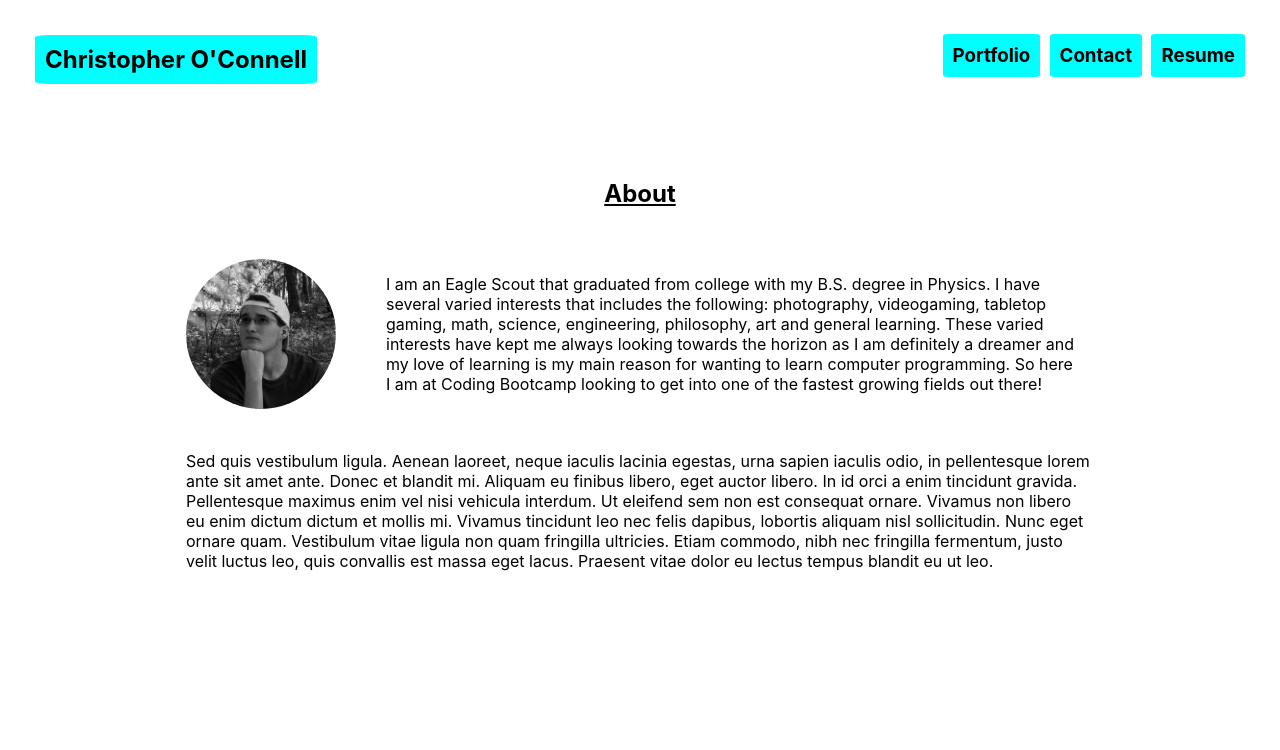
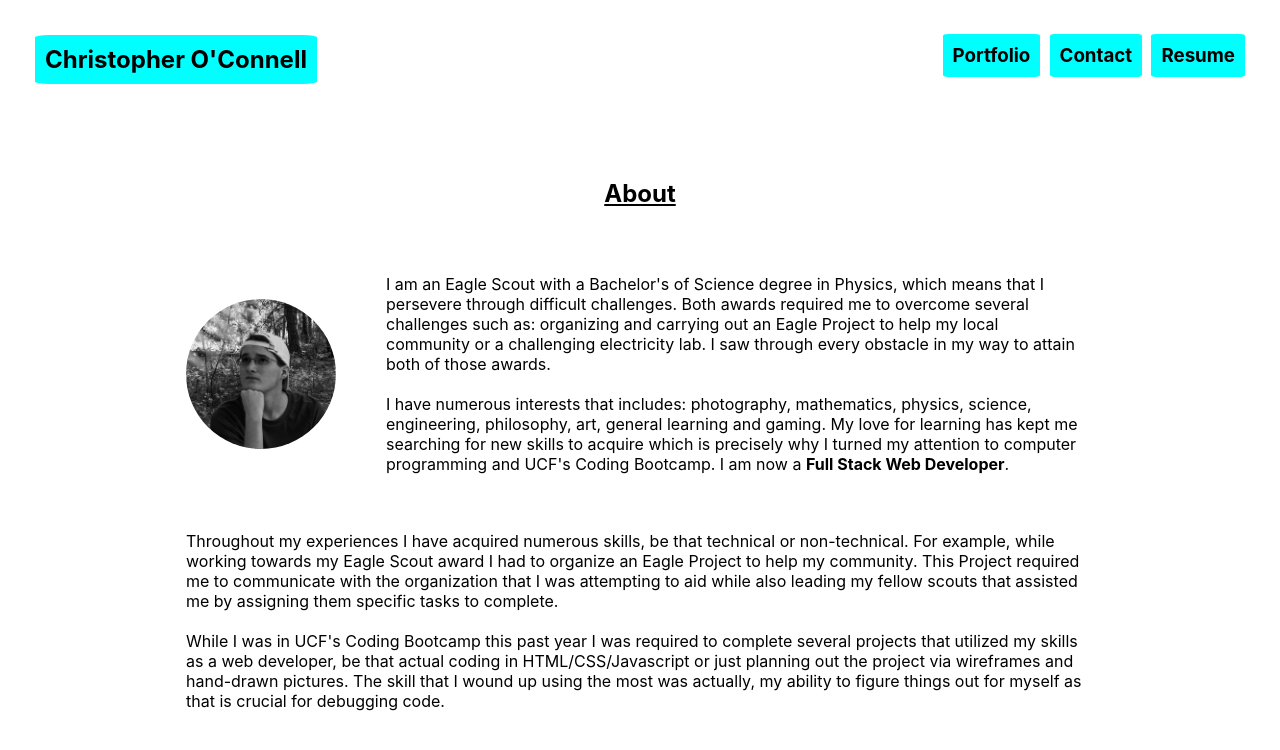
Before and after one commit to ChrisOCEagle/Portfolio, a React (Create React App) app in the folder client/: page /about in a window 1280 px wide. Shown: the top 750 px of the page. Built offline with nearby package versions, Linux system fonts and the light colour scheme.

Commit message:
edited the about section to include actual text that is about me

```diff
--- a/client/src/pages/About.js
+++ b/client/src/pages/About.js
@@ -42,7 +42,19 @@ class About extends Component {
                         <Image className="about" id="profile-image" src={Portrait} alt="Christopher O'Connell" style={{width: "150px", height: "150px"}}/>
                         <Aside id="background-section">
                             <Paragraph id="background">
-                                I am an Eagle Scout that graduated from college with my B.S. degree in Physics.
+                                I am an Eagle Scout with a Bachelor's of Science degree in Physics,
+                                which means that I persevere through difficult challenges.
+                                Both awards required me to overcome several challenges
+                                such as: organizing and carrying out an Eagle Project to help my local community
+                                or a challenging electricity lab.
+                                I saw through every obstacle in my way to attain both of those awards.
+                                <br/><br/>
+                                I have numerous interests that includes:
+                                photography, mathematics, physics, science, engineering, philosophy, art, general learning and gaming.
+                                My love for learning has kept me searching for new skills to acquire which is precisely why I turned
+                                my attention to computer programming and UCF's Coding Bootcamp.
+                                I am now a <strong>Full Stack Web Developer</strong>.
+                                {/* I am an Eagle Scout that graduated from college with my B.S. degree in Physics.
                                 I have several varied interests that includes the following:
                                 photography, videogaming, tabletop gaming, math, science, engineering,
                                 philosophy, art and general learning.
@@ -50,21 +62,21 @@ class About extends Component {
                                 These varied interests have kept me always looking towards the horizon
                                 as I am definitely a dreamer and my love of learning is my main reason for wanting to learn
                                 computer programming.
-                                So here I am at Coding Bootcamp looking to get into one of the fastest growing fields out there!
+                                So here I am at Coding Bootcamp looking to get into one of the fastest growing fields out there! */}
                             </Paragraph>
                         </Aside>
                     </Section>
                     <Section id="skills-section">
                         <Paragraph id="skills">
-                            Sed quis vestibulum ligula.
-                            Aenean laoreet, neque iaculis lacinia egestas, urna sapien iaculis odio, in pellentesque lorem ante sit amet ante.
-                            Donec et blandit mi. Aliquam eu finibus libero, eget auctor libero. In id orci a enim tincidunt gravida.
-                            Pellentesque maximus enim vel nisi vehicula interdum. Ut eleifend sem non est consequat ornare.
-                            Vivamus non libero eu enim dictum dictum et mollis mi.
-                            Vivamus tincidunt leo nec felis dapibus, lobortis aliquam nisl sollicitudin.
-                            Nunc eget ornare quam. Vestibulum vitae ligula non quam fringilla ultricies.
-                            Etiam commodo, nibh nec fringilla fermentum, justo velit luctus leo, quis convallis est massa eget lacus.
-                            Praesent vitae dolor eu lectus tempus blandit eu ut leo.
+                            Throughout my experiences I have acquired numerous skills, be that technical or non-technical.
+                            For example, while working towards my Eagle Scout award I had to organize an Eagle Project
+                            to help my community. This Project required me to communicate with the organization that I was attempting
+                            to aid while also leading my fellow scouts that assisted me by assigning them specific tasks to complete.
+                            <br/><br/>
+                            While I was in UCF's Coding Bootcamp this past year I was required to complete several projects that
+                            utilized my skills as a web developer, be that actual coding in HTML/CSS/Javascript or just planning out
+                            the project via wireframes and hand-drawn pictures. The skill that I wound up using the most was actually,
+                            my ability to figure things out for myself as that is crucial for debugging code.
                         </Paragraph>
                     </Section>
                 </Section>
--- a/client/src/pages/Index.js
+++ b/client/src/pages/Index.js
@@ -59,13 +59,9 @@ class Index extends Component {
                     <Section id="summary">
                         <Image id="profile-image" src={Portrait} alt="Christopher O'Connell" style={{width: "300px"}}/>
                         <Paragraph id="summary">
-                            Lorem ipsum dolor sit amet, consectetur adipiscing elit.
-                            Mauris nunc sem, aliquet sagittis dolor a, aliquet lacinia justo.
-                            Fusce commodo, leo eu mollis feugiat, magna nisl vulputate diam, ac malesuada leo orci sed ante.
-                            Cras ultrices vulputate justo ut scelerisque. In et egestas nulla.
-                            Sed ac imperdiet sapien, non pellentesque est.
-                            Proin sit amet tincidunt sapien. Donec placerat ipsum vitae dictum posuere.
-                            Sed posuere diam vitae nisi vulputate posuere.
+                            I am an Eagle and Full Stack Web Developer with a Bachelor's of Science degree in Physics.
+                            I have numerous technical and non-technical skills that includes:
+                            Leadership potential, Logical Reasoning, Quick Learning, HTML5, CSS3, and Javascript.
                         </Paragraph>
                     </Section>
                 </Jumbotron>
```
Also changed, not shown: 1 other file (tests, documents, lock files or other folders).
